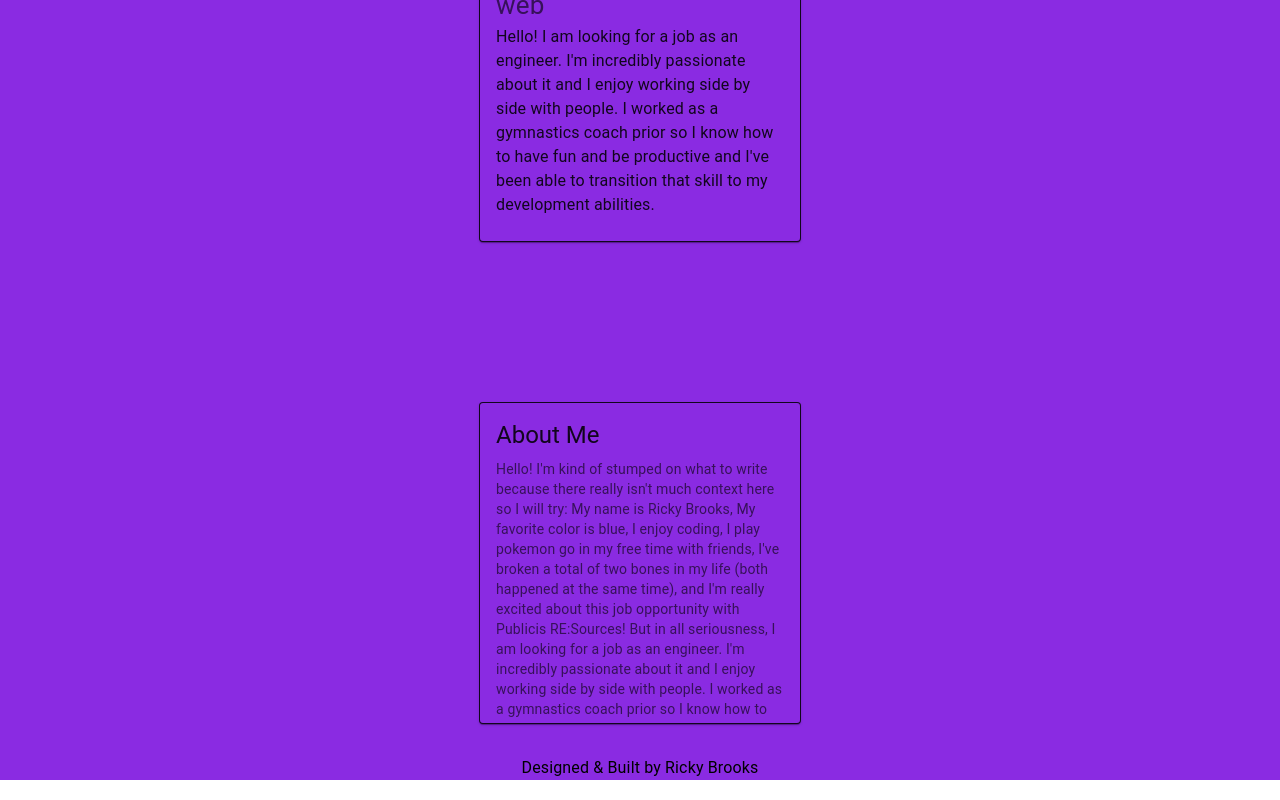
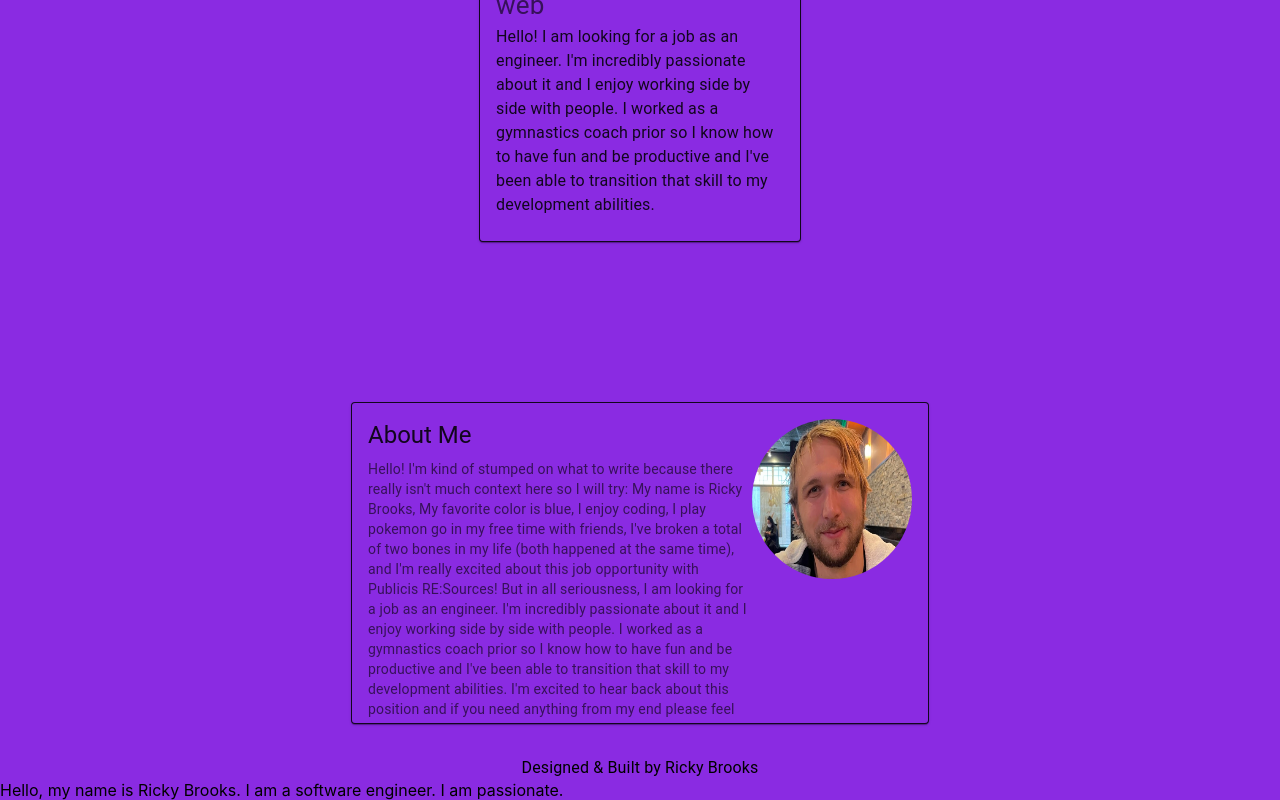
Before and after one commit to RickyaBrooks92/Ricky-Portfolio, a React (Create React App) app: page / in a window 1280 px wide. Shown: the part 373-1173 px from the top of the page. Built offline with nearby package versions, Linux system fonts and the light colour scheme.

Commit message:
updated color

```diff
--- a/public/index.html
+++ b/public/index.html
@@ -1,6 +1,12 @@
 <!DOCTYPE html>
 <html lang="en">
   <head>
+    <link rel="preconnect" href="https://fonts.googleapis.com" />
+    <link rel="preconnect" href="https://fonts.gstatic.com" crossorigin />
+    <link
+      href="https://fonts.googleapis.com/css2?family=Ubuntu&display=swap"
+      rel="stylesheet"
+    />
     <meta charset="utf-8" />
     <link rel="icon" href="%PUBLIC_URL%/favicon.ico" />
     <meta name="viewport" content="width=device-width, initial-scale=1" />
--- a/src/App.css
+++ b/src/App.css
@@ -28,6 +28,10 @@
   color: #61dafb;
 }
 
+.font-link {
+  font-family: 'Ubuntu', sans-serif;
+}
+
 @keyframes App-logo-spin {
   from {
     transform: rotate(0deg);
--- a/src/components/AboutMe.js
+++ b/src/components/AboutMe.js
@@ -16,18 +16,23 @@ const AboutMe = () => {
     >
       <Card
         sx={{
-          width: '25%',
+          width: '45%',
           display: 'flex',
-          flexWrap: 'wrap',
+          flexWrap: 'row wrap',
           justifyContent: 'center',
           border: 1,
           backgroundColor: 'blueviolet',
           maxHeight: '20rem',
         }}
       >
-        <CardContent sx={{ display: 'flex', flexWrap: 'wrap' }}>
+        <CardContent sx={{ display: 'flex', flexWrap: 'row wrap' }}>
           <div>
-            <Typography gutterBottom variant='h5' component='h2'>
+            <Typography
+              gutterBottom
+              variant='h5'
+              component='h2'
+              sx={{ display: 'flex', flexWrap: 'row wrap' }}
+            >
               About Me
             </Typography>
             <Typography
@@ -51,9 +56,7 @@ const AboutMe = () => {
               let me know! Thanks! Ricky Brooks
             </Typography>
           </div>
-          <div>
-            <AboutMeImage />
-          </div>
+          <AboutMeImage />
         </CardContent>
       </Card>
     </Box>
--- a/src/components/AboutMeImage.js
+++ b/src/components/AboutMeImage.js
@@ -6,7 +6,11 @@ const AboutMeImage = () => {
     <img
       src={Ricky}
       alt='Ricky Brooks'
-      style={{ borderRadius: '20%', height: '10rem', width: '10rem' }}
+      style={{
+        borderRadius: '50%',
+        height: '10rem',
+        width: '10rem',
+      }}
     />
   );
 };
--- a/src/components/HomePage.js
+++ b/src/components/HomePage.js
@@ -33,6 +33,10 @@ function HomePage() {
       <footer>
         <FooterNav />
       </footer>
+      <div className='font-link'>
+        Hello, my name is Ricky Brooks. I am a software engineer. I am
+        passionate.
+      </div>
     </div>
   );
 }
```
